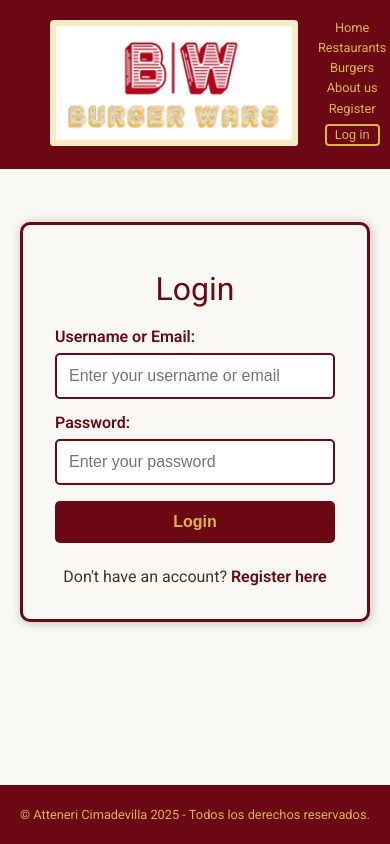
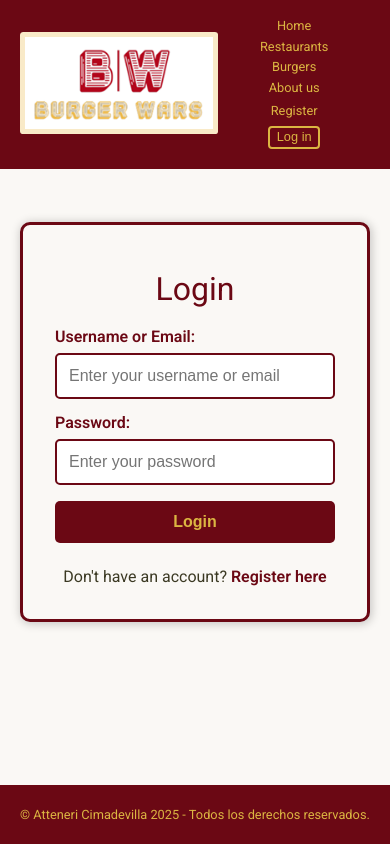
Before and after one commit to AtteneriCimadevilla/burger-wars, a Vue app: page /login in a window 390 px wide. Built offline with nearby package versions, Linux system fonts and the light colour scheme.

Commit message:
Added responsiveness to the menu component.

```diff
--- a/src/components/MenuComponent.vue
+++ b/src/components/MenuComponent.vue
@@ -29,10 +29,16 @@ const handleLoginSuccess = () => {
 
 <template>
     <nav>
+        <!-- Navigation Links Section -->
+        <div class="nav-links">
             <RouterLink to="/">Home</RouterLink>
             <RouterLink to="/restaurants">Restaurants</RouterLink>
             <RouterLink to="/burgers">Burgers</RouterLink>
             <RouterLink to="/about">About us</RouterLink>
+        </div>
+
+        <!-- Authentication Section -->
+        <div class="auth-section">
             <template v-if="isAuthenticated">
                 <RouterLink to="/profile">Profile</RouterLink>
                 <button @click="handleLogout" class="logout-btn">Log out</button>
@@ -41,6 +47,7 @@ const handleLoginSuccess = () => {
                 <RouterLink to="/register">Register</RouterLink>
                 <button @click="openLoginModal" class="login-btn">Log in</button>
             </template>
+        </div>
     </nav>
 
     <!-- Login Modal -->
@@ -53,12 +60,27 @@ nav {
     display: flex;
     column-gap: 20px;
     align-items: center;
+    justify-content: flex-end;
+    width: 100%;
+}
+
+.nav-links {
+    display: flex;
+    column-gap: 20px;
+    align-items: center;
+}
+
+.auth-section {
+    display: flex;
+    column-gap: 20px;
+    align-items: center;
 }
 
 a {
     text-decoration: none;
     justify-self: center;
     color: var(--accent-color-1);
+    white-space: nowrap;
 }
 
 a:hover {
@@ -80,6 +102,7 @@ a:hover {
     cursor: pointer;
     font-size: 0.9rem;
     transition: all 0.3s ease;
+    white-space: nowrap;
 }
 
 .logout-btn:hover,
@@ -88,10 +111,56 @@ a:hover {
     color: var(--accent-color-2);
 }
 
+/* Medium screens: Two-column layout with nav-links in single column */
+@media only screen and (max-width: 920px) and (min-width: 601px) {
+    nav {
+        display: flex;
+        gap: 15px;
+        margin: 0 30px;
+        justify-items: center;
+        align-items: center;
+    }
+
+    .nav-links {
+        justify-self: end;
+        flex-direction: column;
+        row-gap: 10px;
+        align-items: center;
+        width: 100%;
+    }
+
+    .auth-section {
+        justify-self: end;
+        flex-direction: column;
+        row-gap: 15px;
+        align-items: center;
+    }
+
+    nav a,
+    .logout-btn,
+    .login-btn {
+        font-size: 0.85rem;
+    }
+}
+
+/* Small screens: Single column layout */
 @media only screen and (max-width: 600px) {
     nav {
         flex-direction: column;
         row-gap: 10px;
+        margin: 0 5px;
+    }
+
+    .nav-links {
+        flex-direction: column;
+        row-gap: 8px;
+        align-items: center;
+    }
+
+    .auth-section {
+        flex-direction: column;
+        row-gap: 8px;
+        align-items: center;
     }
 
     nav a,
@@ -99,7 +168,12 @@ a:hover {
     .logout-btn,
     .login-btn {
         font-size: 0.8rem;
-        line-height: 0.8;
+        line-height: 1;
+    }
+
+    .logout-btn,
+    .login-btn {
+        padding: 0.2rem 0.4rem;
     }
 }
 </style>
--- a/src/components/ReviewsComponent.vue
+++ b/src/components/ReviewsComponent.vue
@@ -473,6 +473,13 @@ const getRestaurantImage = (restaurantId) => {
 
     .info-content {
         justify-content: center;
+        max-width: 100%;
+    }
+
+    .info-block {
+        width: 100%;
+        max-width: 100%;
+        box-sizing: border-box;
     }
 
     .restaurant-block .info-image {
@@ -486,7 +493,76 @@ const getRestaurantImage = (restaurantId) => {
     }
 
     .ratings-block {
+        justify-content: center !important;
+        width: 100%;
+        box-sizing: border-box;
+    }
+
+    .review-card {
+        padding: 1rem;
+    }
+
+    .review-content {
+        padding: 0.75rem;
+    }
+
+    .review-actions {
         justify-content: center;
     }
 }
+
+@media (max-width: 480px) {
+    .info-name {
+        max-width: 100%;
+        font-size: 0.8rem;
+        text-align: center;
+    }
+
+    .rating-item {
+        flex-direction: column;
+        align-items: center;
+        text-align: center;
+    }
+
+    .rating-label {
+        text-align: center;
+        margin-right: 0;
+        margin-bottom: 0.25rem;
+    }
+
+    .edit-btn,
+    .save-btn,
+    .cancel-btn {
+        padding: 0.4rem 0.8rem;
+        font-size: 0.9rem;
+    }
+
+    .review-card {
+        padding: 0.75rem;
+    }
+}
+
+@media (max-width: 380px) {
+    .review-card {
+        padding: 0.5rem;
+    }
+
+    .ratings-block {
+        padding: 0.25rem;
+    }
+
+    .info-block {
+        padding: 0.5rem;
+    }
+
+    .info-image {
+        width: 40px;
+        height: 40px;
+    }
+
+    .restaurant-block .info-image {
+        width: 40px;
+        height: 40px;
+    }
+}
 </style>
--- a/src/views/HeaderView.vue
+++ b/src/views/HeaderView.vue
@@ -25,14 +25,33 @@ header {
     background-color: var(--accent-color-2);
     padding: 10px 20px;
 }
+
 .logo {
     height: 15vh;
     margin-left: 20px;
 }
 
-@media only screen and (max-width: 600px) {
+@media only screen and (max-width: 768px) {
     header {
-        padding: 0 30px;
+        padding: 0 15px;
+    }
+}
+
+@media only screen and (max-width: 480px) {
+    header {
+        padding: 0 10px;
+    }
+
+    .logo {
+        height: 12vh;
+        margin-left: 10px;
+    }
+}
+
+@media only screen and (max-width: 380px) {
+    .logo {
+        height: 10vh;
+        margin-left: 5px;
     }
 }
 </style>
```
Lines whose indentation alone changed are shown as unchanged.
